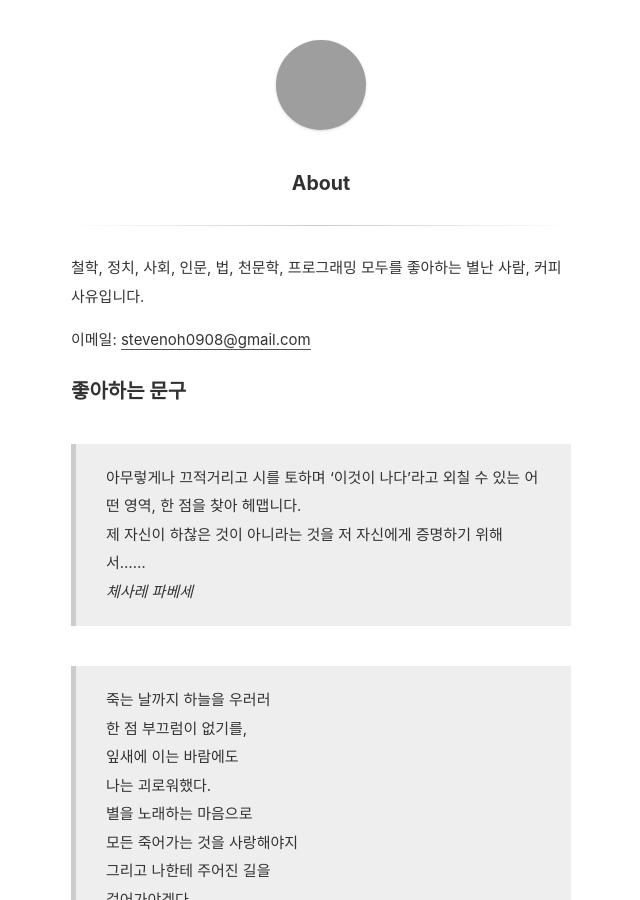
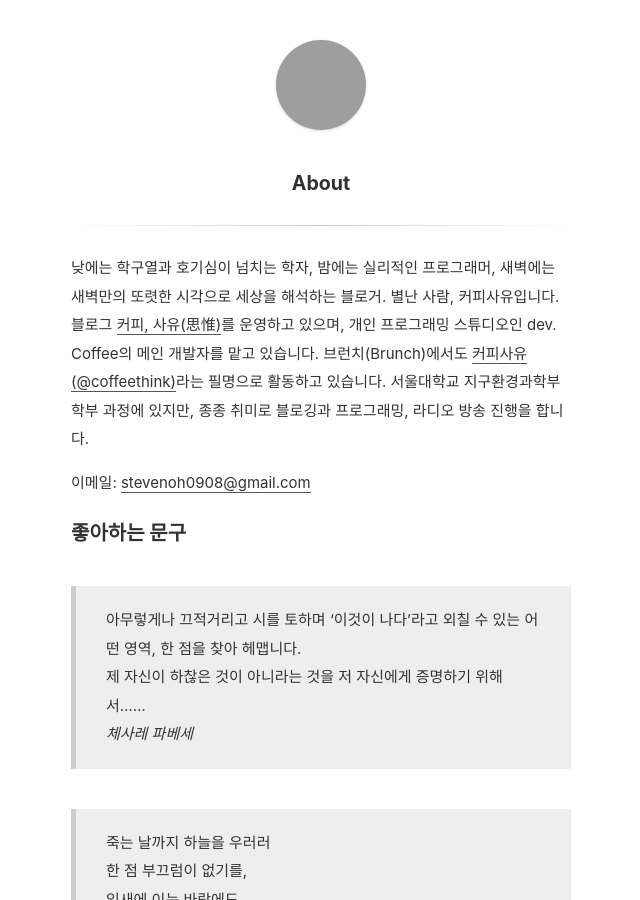
Before and after one commit to stevenoh0908/stevenoh0908.github.io, a Jekyll site: the page built from about.md, in a window 1280 px wide and 900 px high, cut to the strip 0-900 px from the top of the window. Shown: the whole strip, without its empty margins (319-959 px from the left). Built offline with Jekyll 4.4.1, drawn with Linux system fonts in a browser that asks for light colours; grey boxes are pictures that could not be loaded.

Commit message:
Update about.md

```diff
--- a/about.md
+++ b/about.md
@@ -2,8 +2,9 @@
 layout: page
 title: About
 ---
-철학, 정치, 사회, 인문, 법, 천문학, 프로그래밍 모두를 좋아하는 별난 사람,
-커피사유입니다.
+낮에는 학구열과 호기심이 넘치는 학자, 밤에는 실리적인 프로그래머, 새벽에는 새벽만의 또렷한 시각으로 세상을 해석하는 블로거. 별난 사람, 커피사유입니다.
+블로그 [커피, 사유(思惟)](https://stevenoh0908.kro.kr/blog)를 운영하고 있으며, 개인 프로그래밍 스튜디오인 dev. Coffee의 메인 개발자를 맡고 있습니다. 브런치(Brunch)에서도 [커피사유(@coffeethink)](https://brunch.co.kr/@coffeethink)라는 필명으로 활동하고 있습니다.
+서울대학교 지구환경과학부 학부 과정에 있지만, 종종 취미로 블로깅과 프로그래밍, 라디오 방송 진행을 합니다.
 
 이메일: <a href="mailto:stevenoh0908@gmail.com">stevenoh0908@gmail.com</a>
 
```
